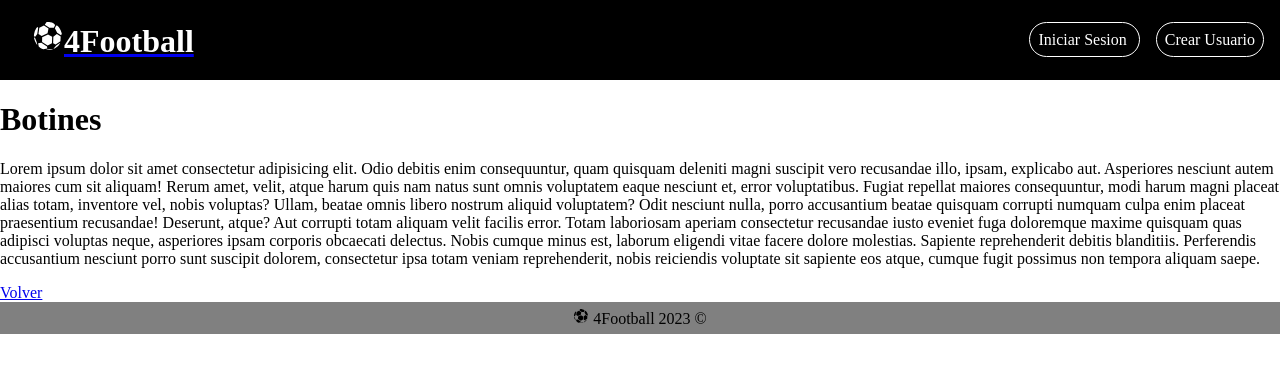
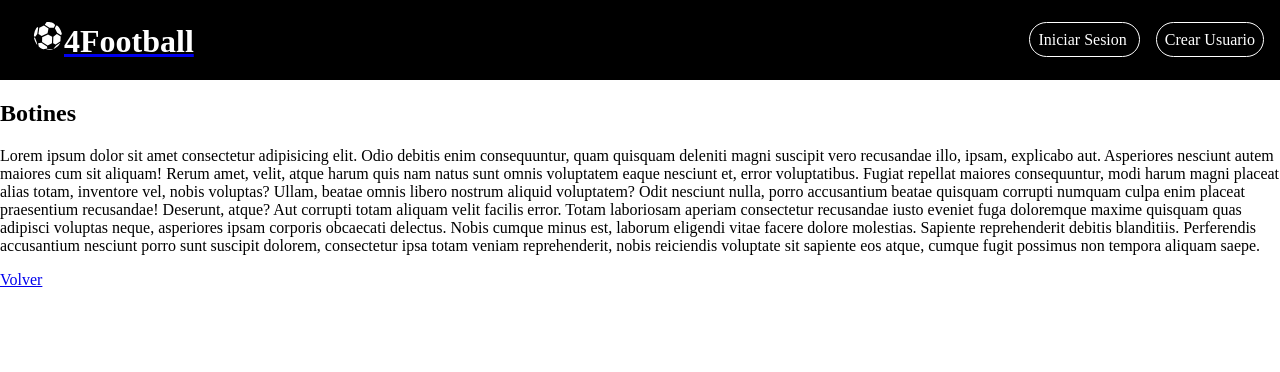
Before and after one commit to lobmar146/Proyecto-Integrador-C5-Team4, a React (Vite) app: page /product/id in a window 1280 px wide. Shown: the top 372 px of the page. Built offline with nearby package versions, Linux system fonts and the light colour scheme.

Commit message:
[FIX] section para el DetailProduct

```diff
--- a/src/routes/DetailProduct.jsx
+++ b/src/routes/DetailProduct.jsx
@@ -3,7 +3,7 @@ import { Link } from "react-router-dom";
 
 export const DetailProduct = () => {
   return (
-    <>
+    <section className="content">
       <h1>Botines</h1>
       <p>
         Lorem ipsum dolor sit amet consectetur adipisicing elit. Odio debitis
@@ -25,6 +25,6 @@ export const DetailProduct = () => {
         sit sapiente eos atque, cumque fugit possimus non tempora aliquam saepe.
       </p>
       <Link to={"/"}>Volver</Link>
-    </>
+    </section>
   );
 };
```
